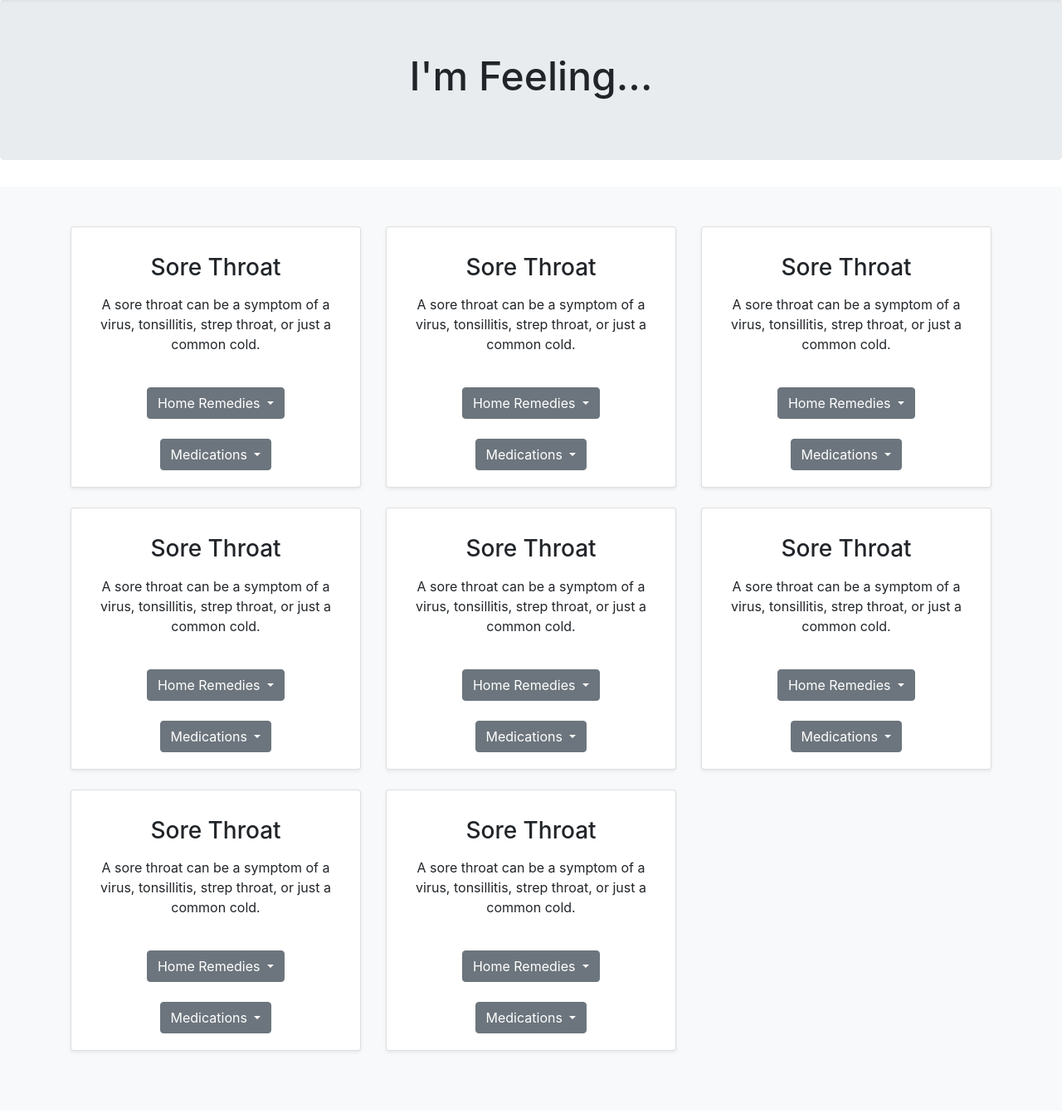
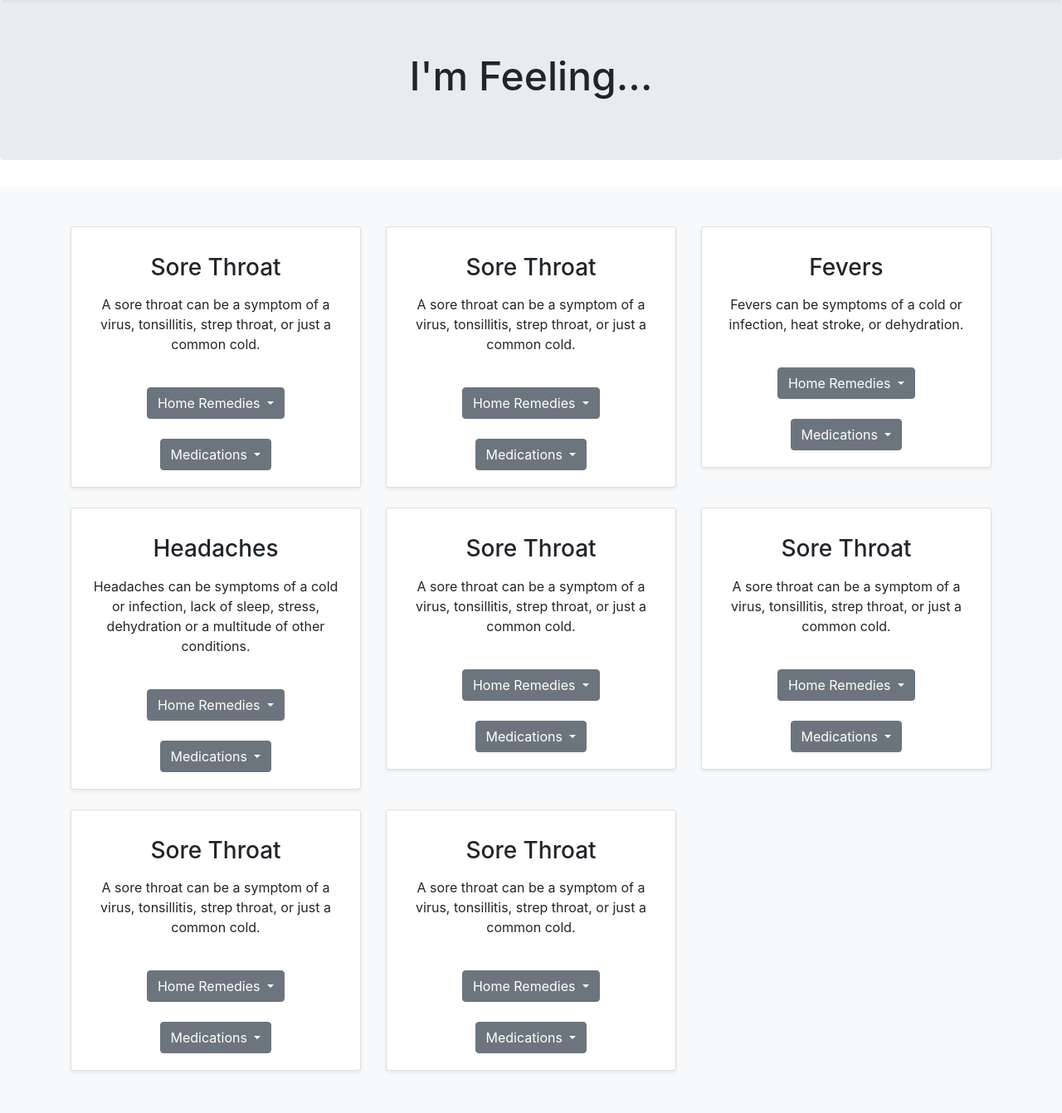
Before and after one commit to christinawanggg/swat-hackathon-mlh, a Django app: page / in a window 1280 px wide. Shown: the part 57-1399 px from the top of the page at 83% size. Run offline with Django 3.2, Linux system fonts and the light colour scheme; some libraries are stand-ins or nearby versions.

Commit message:
Update home.html

```diff
--- a/home/templates/symptoms/home.html
+++ b/home/templates/symptoms/home.html
@@ -155,15 +155,15 @@
         <div class="col-md-4">
           <div class="card mb-4 shadow-sm">
             <div class="card-body">
-              <p class="card-title"><h3 align="center">Sore Throat</h3></p>
-              <p class="card-text" align="center">A sore throat can be a symptom of a virus, tonsillitis, strep throat, or just a common cold.</p>
+              <p class="card-title"><h3 align="center">Fevers</h3></p>
+              <p class="card-text" align="center">Fevers can be symptoms of a cold or infection, heat stroke, or dehydration.</p>
                <br><div class="dropdown" align="center">
                  <button class="btn btn-secondary dropdown-toggle" type="button" id="dropdownMenuButton" data-toggle="dropdown" aria-haspopup="true" aria-expanded="false">
                    Home Remedies
                  </button>
                  <div class="dropdown-menu" aria-labelledby="dropdownMenuButton">
                    <a class="dropdown-text"> <h6 style="padding-right: 5px; padding-left: 5px; padding-top: 5px; padding-bottom: 5px">
-                    One common home remedy is to gargle with warm salt water to reduce swelling and loosen mucus. Applying a cold cloth to the throat may also bring relief and combat the infection.
+                    Some home remedies for fevers include immersing your body in lukewarm water or putting an icepack on your forehead to lower your body temperature.  You can also take vitamin C to boost your immune system.  It is also important to drink plenty of fluids when you have a fever, as you may become dehydrated from sweating and chills.
                   </h6></a>
                  </div>
                </div>
@@ -174,7 +174,7 @@
                  </button>
                  <div class="dropdown-menu" aria-labelledby="dropdownMenuButton">
                    <a class="dropdown-text"> <h6 style="padding-right: 5px; padding-left: 5px; padding-top: 5px; padding-bottom: 5px">
-                     Over the counter medications include Advil, throat lozenges and other nonsteroidal anti-inflammatory drugs (NSAIDs), which reduce swelling and inflammation.
+                     Some over the counter medications to treat fevers are Advil, Asprin, and Aleve, which are all anti-inflammatories that reduce fever and pain.  It is important to ensure that you do not take more than one of these medications concurrently, and drinking alcohol while on these medications may increase your risk of stomach bleeding.  Another class of medication includes Tylenol and DayQuil, which contains Acetaminophen, which is another pain reliever and fever reducer.  While you are taking acetaminophen, you cannot drink alcohol, as this combination can cause serious damage to your liver.
                  </div>
                </div>
             </div>
@@ -186,15 +186,15 @@
         <div class="col-md-4">
           <div class="card mb-4 shadow-sm">
             <div class="card-body">
-              <p class="card-title"><h3 align="center">Sore Throat</h3></p>
-              <p class="card-text" align="center">A sore throat can be a symptom of a virus, tonsillitis, strep throat, or just a common cold.</p>
+              <p class="card-title"><h3 align="center">Headaches</h3></p>
+              <p class="card-text" align="center">Headaches can be symptoms of a cold or infection, lack of sleep, stress, dehydration or a multitude of other conditions.</p>
               <br> <div class="dropdown" align="center">
                  <button class="btn btn-secondary dropdown-toggle" type="button" id="dropdownMenuButton" data-toggle="dropdown" aria-haspopup="true" aria-expanded="false">
                    Home Remedies
                  </button>
                  <div class="dropdown-menu" aria-labelledby="dropdownMenuButton">
                    <a class="dropdown-text"> <h6 style="padding-right: 5px; padding-left: 5px; padding-top: 5px; padding-bottom: 5px">
-                    One common home remedy is to gargle with warm salt water to reduce swelling and loosen mucus. Applying a cold cloth to the throat may also bring relief and combat the infection.
+                    Some home remedies for headaches include sleeping to alleviate stress and lack of sleep.  It is also important to stay hydrated to prevent dehydration.  A warm or cold compress can also be used on the neck to alleviate neck pain.  Because headaches are a symptom of a multitude of conditions, it may be fruitful to try to treat the potential cause of the headache directly.
                   </h6></a>
                  </div>
                </div>
@@ -205,7 +205,7 @@
                  </button>
                  <div class="dropdown-menu" aria-labelledby="dropdownMenuButton">
                    <a class="dropdown-text"> <h6 style="padding-right: 5px; padding-left: 5px; padding-top: 5px; padding-bottom: 5px">
-                     Over the counter medications include Advil, throat lozenges and other nonsteroidal anti-inflammatory drugs (NSAIDs), which reduce swelling and inflammation.
+                     Some over the counter medications to treat headaches are Advil, Asprin, and Aleve, which are all anti-inflammatories that reduce fever and pain.  It is important to ensure that you do not take more than one of these medications concurrently, and drinking alcohol while on these medications may increase your risk of stomach bleeding.  Another class of medication to treat includes Tylenol and DayQuil, which contains Acetaminophen, which is another pain reliever and fever reducer.  While you are taking acetaminophen, you cannot drink alcohol, as this combination can cause serious damage to your liver.
                  </div>
                </div>
             </div>
```
